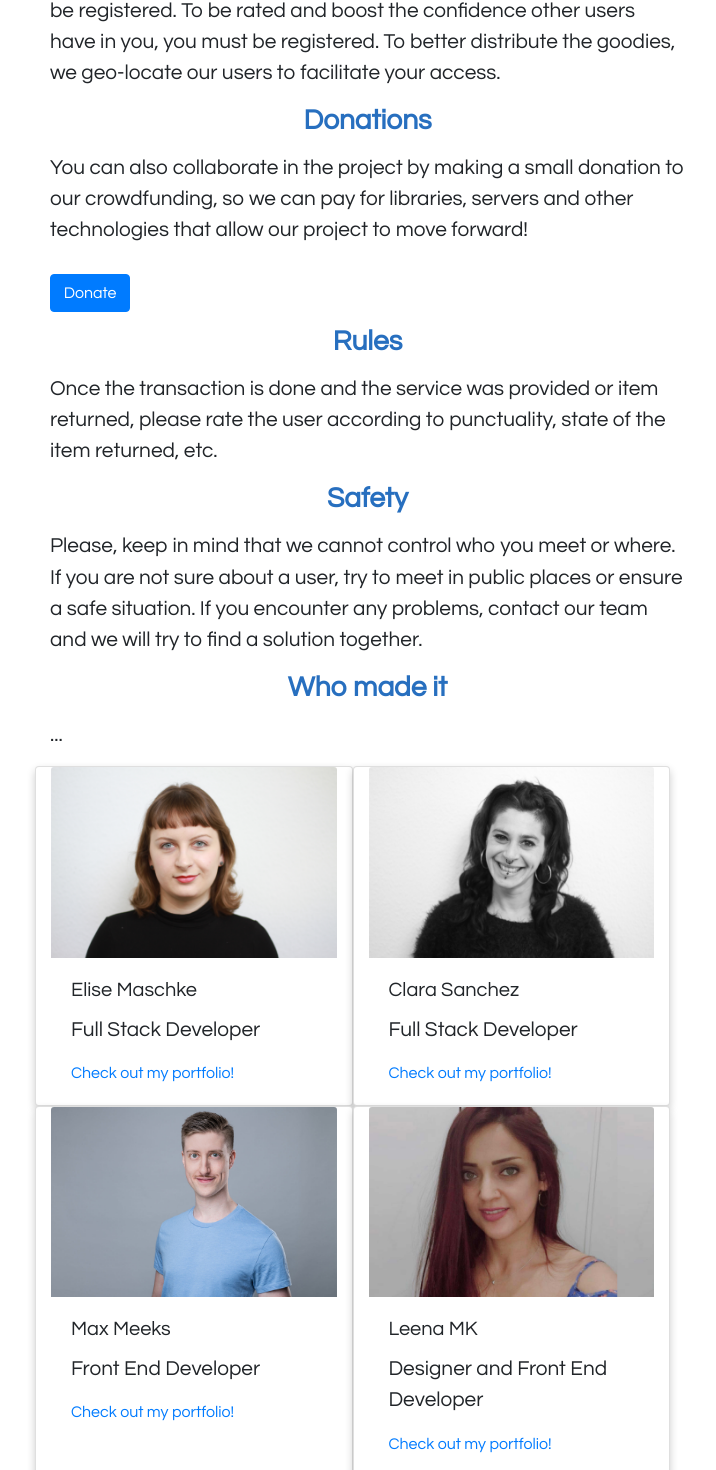
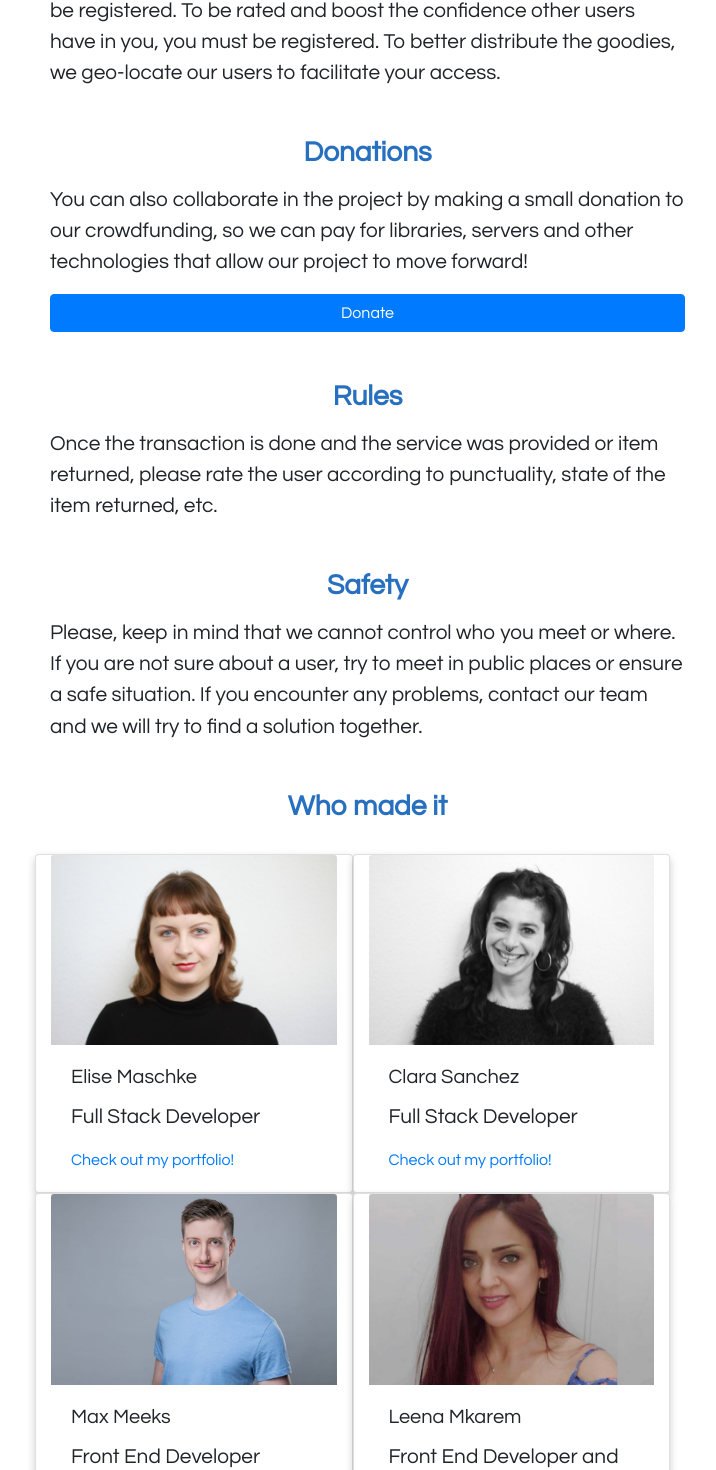
Before and after one commit to Klarala13/collectivity, a React (Create React App) app in the folder frontend/: page /about in a window 1280 px wide. Shown: the part 535-2005 px from the top of the page, without its empty margins (320-1036 px from the left). Built offline with nearby package versions, Linux system fonts and the light colour scheme.

Commit message:
Add style

```diff
--- a/frontend/src/components/About.jsx
+++ b/frontend/src/components/About.jsx
@@ -89,7 +89,7 @@ class About extends React.Component {
                   COLLECTIVELY we are stronger. You don't have to give to take.{" "}
                 </p>
                 </div>
-
+                <div className="mb-5">
                 <h3 id="how">How It Works</h3>
                 <p>
                   There are two main sections: Freebees (sharing of items) and
@@ -99,6 +99,8 @@ class About extends React.Component {
                   distribute the goodies, we geo-locate our users to facilitate
                   your access.{" "}
                 </p>
+                </div>
+                <div className="mb-5">
                 <h3 id="donation">Donations</h3>
                 <p>
                   You can also collaborate in the project by making a small
@@ -106,15 +108,19 @@ class About extends React.Component {
                   servers and other technologies that allow our project to move
                   forward!
                 </p>
+                <div className="text-center">
                 <a
                   href="https://www.gofundme.com/building-collectivity?teamInvite=1eVWURWMKKO7HEmkfCoH5z0AgambJoINkcxodQKFreD2CtdWhPcvjMYIHuvJMeVD"
-                  className="btn btn-primary mx-auto"
+                  className="btn btn-primary btn-block mx-auto"
                   alt="donate money"
                   target="_blank"
                   rel="noopener noreferrer"
                 >
                   Donate
                 </a>
+                </div>
+                </div>
+                <div className="mb-5">
                 <h3 id="rules">Rules</h3>
                 <p>
                   {" "}
@@ -122,6 +128,8 @@ class About extends React.Component {
                   item returned, please rate the user according to punctuality,
                   state of the item returned, etc.
                 </p>
+                </div>
+                <div className="mb-5">
                 <h3 id="safety">Safety</h3>
                 <p>
                   {" "}
@@ -131,8 +139,8 @@ class About extends React.Component {
                   problems, contact our team and we will try to find a solution
                   together.{" "}
                 </p>
-                <h3 id="whoMade">Who made it</h3>
-                <p>...</p>
+                </div>
+                <h3 className="mb-4" id="whoMade">Who made it</h3>
                 <div className="row w-100">
                   <div className="card col-lg-6">
                     <img
@@ -194,9 +202,9 @@ class About extends React.Component {
                       src={Leena}
                     />
                     <div className="card-body">
-                      <h5 className="card-title"> Leena MK </h5>
+                      <h5 className="card-title"> Leena Mkarem </h5>
                       <p className="card-text">
-                        Designer and Front End Developer
+                       Front End Developer and Designer
                       </p>
                       <a
                         href="https://leenamk.com/"
--- a/frontend/src/css/style.css
+++ b/frontend/src/css/style.css
@@ -70,8 +70,7 @@ h2 {
 
 /* header */
 .header,
-.about,
-.header {
+.about{
   text-align: center;
   width: 100%;
   /* scroll-snap-align: center; */
@@ -117,12 +116,6 @@ p.text-left {
   text-align: center;
 }
 
-/* app */
-/* .app {
-  height: 100vh;
-  text-align: center;
-  justify-content: center;
-} */
 
 .top-100 {
   top: 100px;
```
